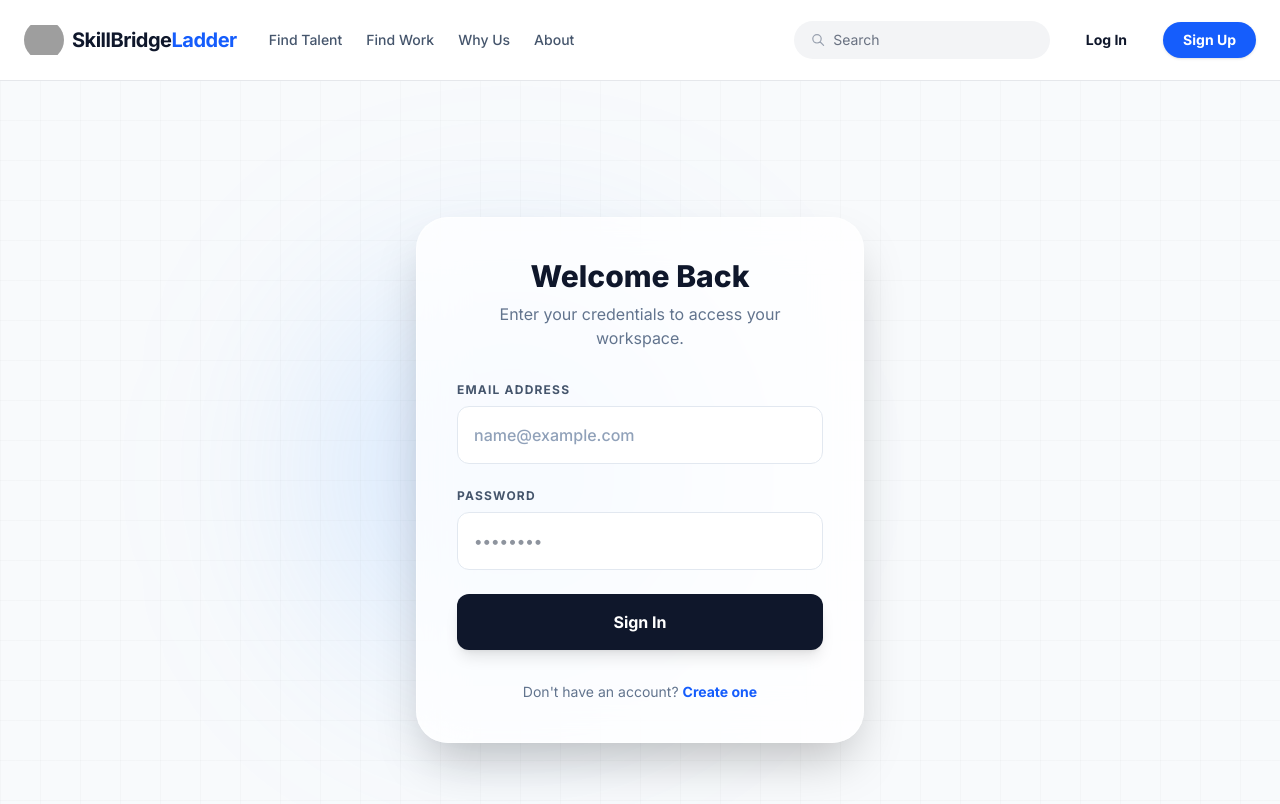
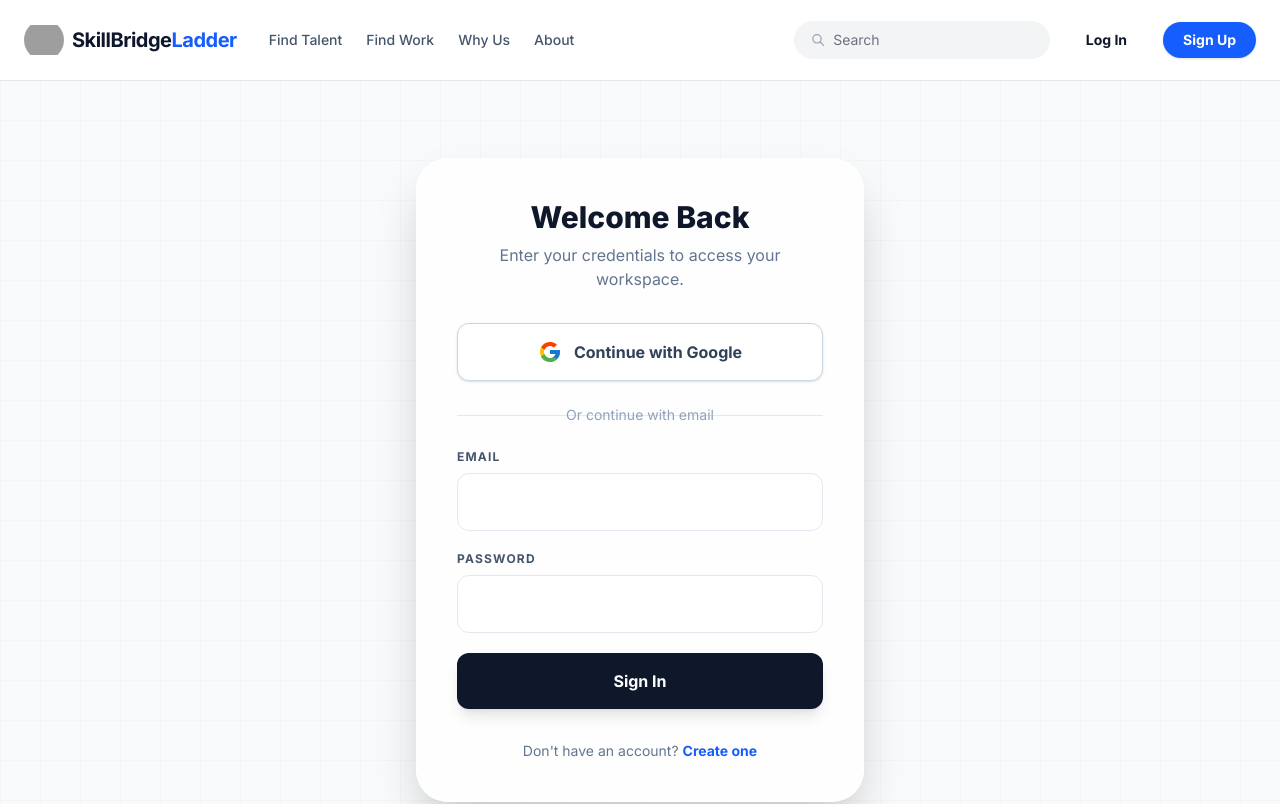
Before and after one commit to skillbridgeladder-commits/skill-bridge-ladder, a Next.js app: page /login in a window 1280 px wide. Shown: the top 804 px of the page. Built offline with nearby package versions, Linux system fonts and the light colour scheme; no server answers; grey boxes are pictures that could not be loaded.

Commit message:
Final check

```diff
--- a/app/login/page.tsx
+++ b/app/login/page.tsx
@@ -3,6 +3,7 @@ import { useState } from 'react'
 import { useRouter } from 'next/navigation'
 import { supabase } from '@/app/lib/supabaseClient'
 import Link from 'next/link'
+import { FcGoogle } from 'react-icons/fc' // Ensure you installed react-icons
 
 export default function Login() {
   const [email, setEmail] = useState('')
@@ -11,6 +12,17 @@ export default function Login() {
   const [errorMsg, setErrorMsg] = useState('')
   const router = useRouter()
 
+  const handleGoogleLogin = async () => {
+    const { error } = await supabase.auth.signInWithOAuth({
+      provider: 'google',
+      options: {
+        redirectTo: `${window.location.origin}/auth/callback`,
+        queryParams: { access_type: 'offline', prompt: 'consent' },
+      },
+    })
+    if (error) setErrorMsg(error.message)
+  }
+
   const handleLogin = async (e: any) => {
     e.preventDefault()
     setLoading(true)
@@ -18,6 +30,8 @@ export default function Login() {
     try {
       const { data, error } = await supabase.auth.signInWithPassword({ email, password })
       if (error) throw error
+
+      // Check role
       const { data: userProfile } = await supabase.from('users').select('role').eq('id', data.user.id).single()
       if (userProfile?.role === 'client') router.push('/client/dashboard')
       else if (userProfile?.role === 'freelancer') router.push('/freelancer/dashboard')
@@ -31,52 +45,38 @@ export default function Login() {
 
   return (
     <div className="min-h-screen flex items-center justify-center p-6 relative overflow-hidden font-sans">
-
-      {/* BACKGROUND */}
       <div className="absolute inset-0 bg-slate-50 z-[-1]"></div>
       <div className="absolute inset-0 bg-[linear-gradient(to_right,#8080800a_1px,transparent_1px),linear-gradient(to_bottom,#8080800a_1px,transparent_1px)] bg-[size:40px_40px] z-[-1]"></div>
-      <div className="absolute top-1/4 left-1/4 w-96 h-96 bg-blue-400/20 rounded-full blur-[100px] z-[-1]"></div>
 
-      {/* GLASS CARD */}
       <div className="w-full max-w-md bg-white/80 backdrop-blur-xl p-10 rounded-[2rem] shadow-2xl border border-white/50">
         <div className="text-center mb-8">
           <h1 className="text-3xl font-extrabold text-slate-900">Welcome Back</h1>
           <p className="text-slate-500 mt-2">Enter your credentials to access your workspace.</p>
         </div>
 
-        <form onSubmit={handleLogin} className="space-y-6">
+        {/* GOOGLE BUTTON */}
+        <button onClick={handleGoogleLogin} className="w-full flex items-center justify-center gap-3 bg-white border border-slate-300 text-slate-700 p-4 rounded-xl font-bold hover:bg-slate-50 transition-all mb-6 shadow-sm">
+          <FcGoogle className="text-2xl" />
+          Continue with Google
+        </button>
+
+        <div className="relative mb-6">
+          <div className="absolute inset-0 flex items-center"><div className="w-full border-t border-slate-200"></div></div>
+          <div className="relative flex justify-center text-sm"><span className="px-2 bg-white/0 text-slate-400">Or continue with email</span></div>
+        </div>
+
+        <form onSubmit={handleLogin} className="space-y-5">
           <div>
-            <label className="block text-xs font-bold text-slate-600 uppercase tracking-widest mb-2">Email Address</label>
-            <input
-              type="email"
-              required
-              className="w-full p-4 bg-white border border-slate-200 rounded-xl focus:ring-2 focus:ring-blue-500 focus:border-transparent outline-none transition-all font-medium text-slate-800 placeholder:text-slate-400"
-              placeholder="name@example.com"
-              value={email}
-              onChange={(e) => setEmail(e.target.value)}
-            />
+            <label className="block text-xs font-bold text-slate-600 uppercase tracking-widest mb-2">Email</label>
+            <input type="email" required className="w-full p-4 bg-white/50 border border-slate-200 rounded-xl outline-none focus:ring-2 focus:ring-blue-500 transition-all" value={email} onChange={(e) => setEmail(e.target.value)} />
           </div>
-
           <div>
             <label className="block text-xs font-bold text-slate-600 uppercase tracking-widest mb-2">Password</label>
-            <input
-              type="password"
-              required
-              className="w-full p-4 bg-white border border-slate-200 rounded-xl focus:ring-2 focus:ring-blue-500 focus:border-transparent outline-none transition-all font-medium text-slate-800"
-              placeholder="••••••••"
-              value={password}
-              onChange={(e) => setPassword(e.target.value)}
-            />
+            <input type="password" required className="w-full p-4 bg-white/50 border border-slate-200 rounded-xl outline-none focus:ring-2 focus:ring-blue-500 transition-all" value={password} onChange={(e) => setPassword(e.target.value)} />
           </div>
-
-          <button
-            type="submit"
-            disabled={loading}
-            className="w-full bg-slate-900 text-white p-4 rounded-xl font-bold hover:bg-blue-600 hover:scale-[1.02] transition-all shadow-lg disabled:opacity-50"
-          >
+          <button type="submit" disabled={loading} className="w-full bg-slate-900 text-white p-4 rounded-xl font-bold hover:scale-[1.02] transition-all shadow-lg">
             {loading ? 'Logging in...' : 'Sign In'}
           </button>
-
           {errorMsg && <div className="p-3 bg-red-50 text-red-600 text-sm rounded-lg text-center font-medium">{errorMsg}</div>}
         </form>
 
--- a/app/signup/page.tsx
+++ b/app/signup/page.tsx
@@ -2,6 +2,7 @@
 import { useState } from 'react'
 import { supabase } from '@/app/lib/supabaseClient'
 import Link from 'next/link'
+import { FcGoogle } from 'react-icons/fc'
 
 export default function Signup() {
   const [email, setEmail] = useState('')
@@ -10,6 +11,18 @@ export default function Signup() {
   const [role, setRole] = useState('freelancer')
   const [loading, setLoading] = useState(false)
   const [message, setMessage] = useState('')
+
+  const handleGoogleSignup = async () => {
+    const { error } = await supabase.auth.signInWithOAuth({
+      provider: 'google',
+      options: {
+        redirectTo: `${window.location.origin}/auth/callback`,
+        // We pass data here so Supabase knows their role if it's a new user
+        queryParams: { access_type: 'offline', prompt: 'consent' },
+      },
+    })
+    if (error) setMessage(error.message)
+  }
 
   const handleSignup = async (e: any) => {
     e.preventDefault()
@@ -32,59 +45,52 @@ export default function Signup() {
 
   return (
     <div className="min-h-screen flex items-center justify-center p-6 relative overflow-hidden font-sans py-20">
-
-      {/* BACKGROUND */}
       <div className="absolute inset-0 bg-slate-50 z-[-1]"></div>
       <div className="absolute inset-0 bg-[linear-gradient(to_right,#8080800a_1px,transparent_1px),linear-gradient(to_bottom,#8080800a_1px,transparent_1px)] bg-[size:40px_40px] z-[-1]"></div>
-      <div className="absolute bottom-1/4 right-1/4 w-96 h-96 bg-purple-400/20 rounded-full blur-[100px] z-[-1]"></div>
 
-      {/* GLASS CARD */}
-      <div className="w-full max-w-lg bg-white/80 backdrop-blur-xl p-10 rounded-[2rem] shadow-2xl border border-white/50 relative z-10">
+      <div className="w-full max-w-lg bg-white/80 backdrop-blur-xl p-10 rounded-[2rem] shadow-2xl border border-white/50">
         <div className="text-center mb-8">
           <h1 className="text-3xl font-extrabold text-slate-900">Create Account</h1>
           <p className="text-slate-500 mt-2">Join the future of freelancing today.</p>
         </div>
 
+        {/* GOOGLE BUTTON */}
+        <button onClick={handleGoogleSignup} className="w-full flex items-center justify-center gap-3 bg-white border border-slate-300 text-slate-700 p-4 rounded-xl font-bold hover:bg-slate-50 transition-all mb-6 shadow-sm">
+          <FcGoogle className="text-2xl" />
+          Sign up with Google
+        </button>
+
+        <div className="relative mb-6">
+          <div className="absolute inset-0 flex items-center"><div className="w-full border-t border-slate-200"></div></div>
+          <div className="relative flex justify-center text-sm"><span className="px-2 bg-white/0 text-slate-400">Or sign up with email</span></div>
+        </div>
+
         <form onSubmit={handleSignup} className="space-y-5">
           <div>
             <label className="block text-xs font-bold text-slate-600 uppercase tracking-widest mb-2">Full Name</label>
-            <input type="text" required className="w-full p-4 bg-white border border-slate-200 rounded-xl focus:ring-2 focus:ring-blue-500 outline-none transition-all" placeholder="John Doe" value={fullName} onChange={(e) => setFullName(e.target.value)} />
+            <input type="text" required className="w-full p-4 bg-white/50 border border-slate-200 rounded-xl outline-none focus:ring-2 focus:ring-blue-500 transition-all" placeholder="John Doe" value={fullName} onChange={(e) => setFullName(e.target.value)} />
+          </div>
+          <div>
+            <label className="block text-xs font-bold text-slate-600 uppercase tracking-widest mb-2">Email</label>
+            <input type="email" required className="w-full p-4 bg-white/50 border border-slate-200 rounded-xl outline-none focus:ring-2 focus:ring-blue-500 transition-all" placeholder="name@example.com" value={email} onChange={(e) => setEmail(e.target.value)} />
+          </div>
+          <div>
+            <label className="block text-xs font-bold text-slate-600 uppercase tracking-widest mb-2">Password</label>
+            <input type="password" required className="w-full p-4 bg-white/50 border border-slate-200 rounded-xl outline-none focus:ring-2 focus:ring-blue-500 transition-all" placeholder="••••••••" value={password} onChange={(e) => setPassword(e.target.value)} />
           </div>
 
-          <div>
-            <label className="block text-xs font-bold text-slate-600 uppercase tracking-widest mb-2">Email</label>
-            <input type="email" required className="w-full p-4 bg-white border border-slate-200 rounded-xl focus:ring-2 focus:ring-blue-500 outline-none transition-all" placeholder="name@example.com" value={email} onChange={(e) => setEmail(e.target.value)} />
-          </div>
-
-          <div>
-            <label className="block text-xs font-bold text-slate-600 uppercase tracking-widest mb-2">Password</label>
-            <input type="password" required className="w-full p-4 bg-white border border-slate-200 rounded-xl focus:ring-2 focus:ring-blue-500 outline-none transition-all" placeholder="••••••••" value={password} onChange={(e) => setPassword(e.target.value)} />
-          </div>
-
+          {/* ROLE SELECTOR */}
           <div>
             <label className="block text-xs font-bold text-slate-600 uppercase tracking-widest mb-2">I want to...</label>
             <div className="grid grid-cols-2 gap-4">
-              <button
-                type="button"
-                onClick={() => setRole('freelancer')}
-                className={`p-4 rounded-xl border-2 font-bold transition-all ${role === 'freelancer' ? 'border-blue-500 bg-blue-50 text-blue-700' : 'border-slate-100 bg-white text-slate-400 hover:border-slate-300'}`}
-              >
-                Work 💻
-              </button>
-              <button
-                type="button"
-                onClick={() => setRole('client')}
-                className={`p-4 rounded-xl border-2 font-bold transition-all ${role === 'client' ? 'border-purple-500 bg-purple-50 text-purple-700' : 'border-slate-100 bg-white text-slate-400 hover:border-slate-300'}`}
-              >
-                Hire 🤝
-              </button>
+              <button type="button" onClick={() => setRole('freelancer')} className={`p-4 rounded-xl border-2 font-bold transition-all ${role === 'freelancer' ? 'border-blue-500 bg-blue-50 text-blue-700' : 'border-slate-100 bg-white text-slate-400 hover:border-slate-300'}`}>Work 💻</button>
+              <button type="button" onClick={() => setRole('client')} className={`p-4 rounded-xl border-2 font-bold transition-all ${role === 'client' ? 'border-purple-500 bg-purple-50 text-purple-700' : 'border-slate-100 bg-white text-slate-400 hover:border-slate-300'}`}>Hire 🤝</button>
             </div>
           </div>
 
-          <button type="submit" disabled={loading} className="w-full bg-gradient-to-r from-blue-600 to-purple-600 text-white p-4 rounded-xl font-bold hover:shadow-lg hover:scale-[1.02] transition-all shadow-md disabled:opacity-50 mt-4">
+          <button type="submit" disabled={loading} className="w-full bg-gradient-to-r from-blue-600 to-purple-600 text-white p-4 rounded-xl font-bold hover:scale-[1.02] transition-all shadow-lg mt-4">
             {loading ? 'Creating...' : 'Get Started'}
           </button>
-
           {message && <div className="p-3 bg-blue-50 text-blue-600 text-sm rounded-lg text-center font-medium">{message}</div>}
         </form>
 
```
